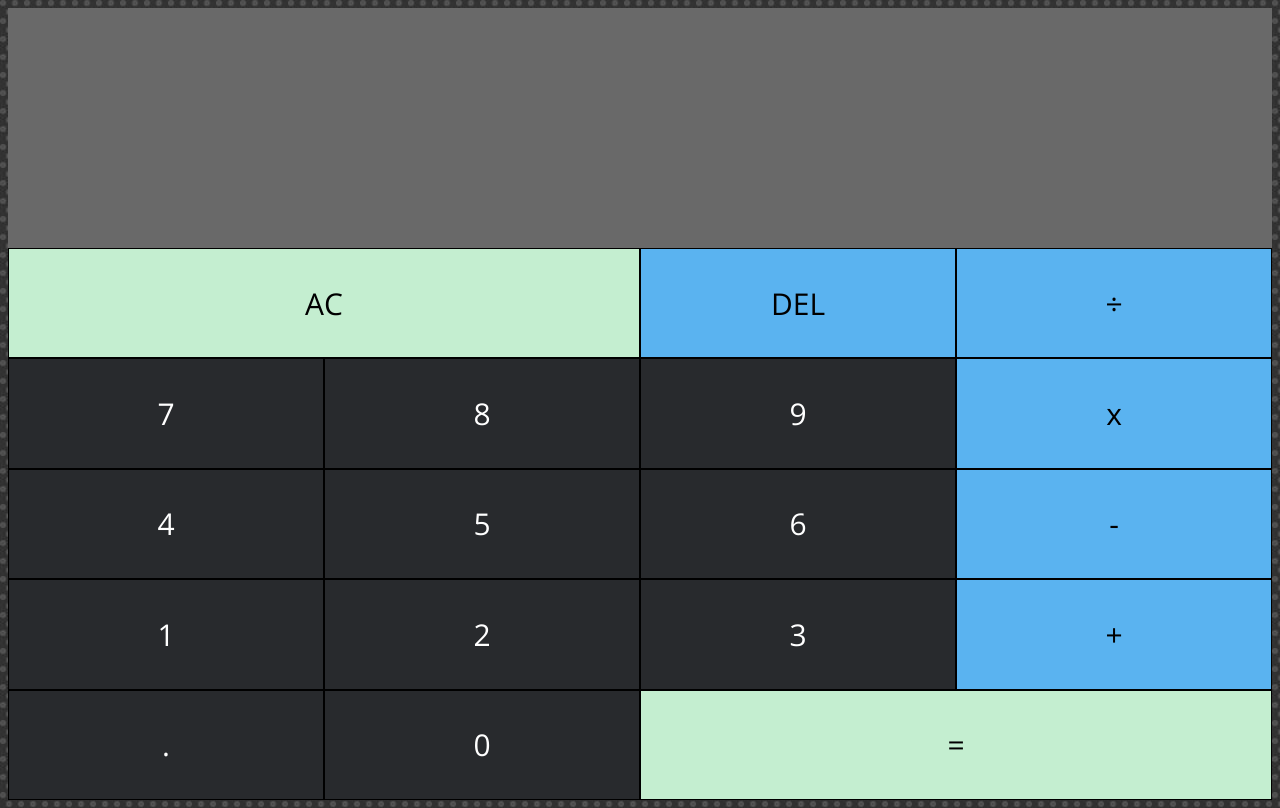
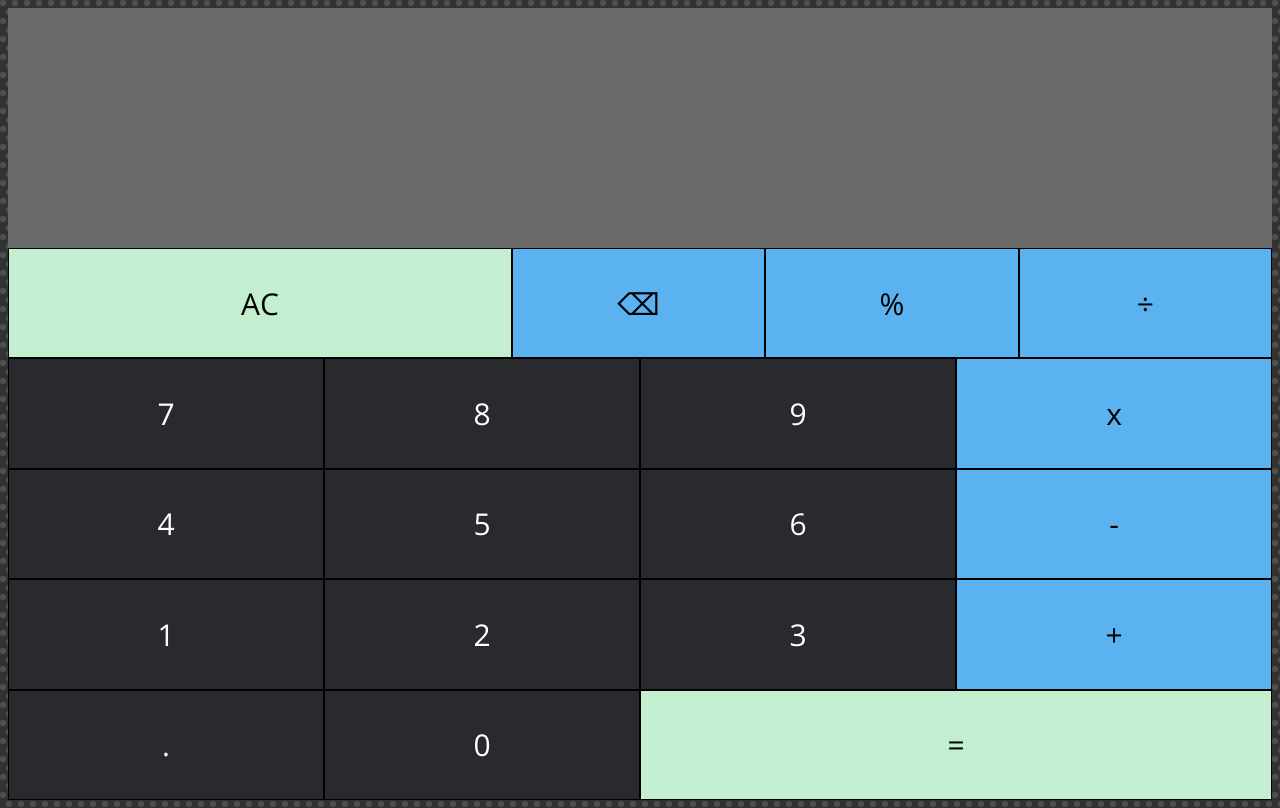
Before and after one commit to Reinza16/Project_Calculator, a plain HTML site: page index.html in a window 1280 px wide. Drawn offline with nearby package versions, Linux system fonts and the light colour scheme.

Commit message:
Update index.html

```diff
--- a/index.html
+++ b/index.html
@@ -20,7 +20,8 @@
         <div class="calculator-keys">
             <div class="row">
                 <button data-all-clear class="all-clear">AC</button>
-                <button data-delete class="delete">DEL</button>
+                <button data-delete class="delete">⌫</button>
+                <button data-operation class="operation">%</button>
                 <button data-operation class="operation">÷</button>
             </div>
             <div class="row">
@@ -46,6 +47,7 @@
                 <button data-number class="number">0</button>
                 <button data-equals class="equals">=</button>
             </div>
+        </div>
     </div>
 </body>
 </html>
```
